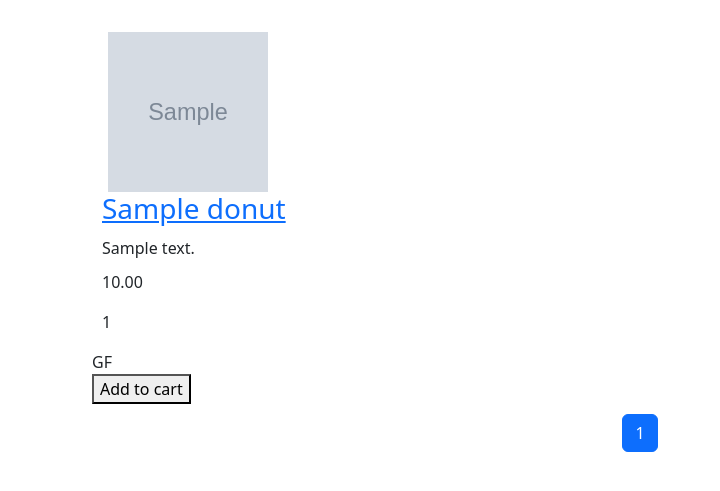
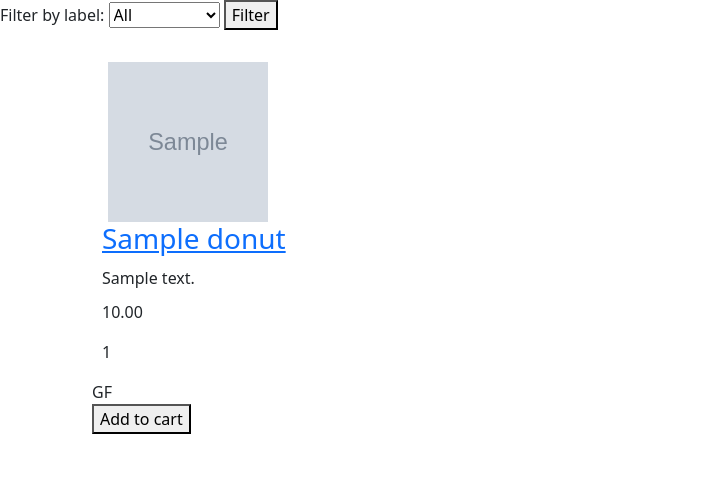
Before and after one commit to ChernovMykola/Donut, a Django app: page / in a window 1280 px wide. Shown: the part 40-531 px from the top of the page, without its empty margins (0-720 px from the left). Run offline with Django 4.2, Linux system fonts and the light colour scheme; tables that the repository leaves empty hold one stand-in row (values such as "Sample post"); grey boxes marked "Sample" are stand-in pictures.

Commit message:
AddFilter

```diff
--- a/donut_app/views.py
+++ b/donut_app/views.py
@@ -11,7 +11,17 @@ class DonutListView(ListView):
 
     def get_queryset(self):
         donut = Donut.objects.all().order_by('id')
+        label = self.request.GET.get('label')
+        if label:
+            donut = Donut.objects.filter(labels__contains=label).order_by('id')
         return donut
+
+    def get_context_data(self, **kwargs):
+        context = super().get_context_data(**kwargs)
+        label = self.request.GET.get('label')
+        context['selected_label'] = label
+        return context
+
 
 
 class DonutDetailView(DetailView):
--- a/static/css/donut.css
+++ b/static/css/donut.css
@@ -54,7 +54,33 @@ nav.list-pages li a:hover {
     display: flex;
     justify-content: center;
 }
-.paginator{
-    display: flex;
-    justify-content: center;
+.pagination {
+  display: flex;
+  justify-content: center;
+  margin-top: 2rem;
 }
+
+.pagination li {
+  display: inline-block;
+  margin: 0 0.25rem;
+}
+
+.pagination li.active a {
+  background-color: #007bff;
+  border-color: #007bff;
+}
+
+.pagination li a {
+  color: #007bff;
+  background-color: #fff;
+  border: 1px solid #dee2e6;
+  padding: 0.5rem 0.75rem;
+  text-decoration: none;
+}
+
+.pagination li a:hover {
+  background-color: #007bff;
+  border-color: #007bff;
+  color: #fff;
+  cursor: pointer;
+}
--- a/templates/donut/base.html
+++ b/templates/donut/base.html
@@ -25,35 +25,7 @@
 
     {% block content %}
     {% endblock  %}
-    <nav aria-label="Page navigation">
-      <ul class="pagination justify-content-center">
-        {% if page_obj.has_previous %}
-          <li class="page-item">
-            <a class="page-link" href="?page={{ page_obj.previous_page_number }}">&laquo; Previous</a>
-          </li>
-        {% endif %}
 
-        {% for num in page_obj.paginator.page_range %}
-          {% if num == page_obj.number %}
-            <li class="page-item active">
-              <a class="page-link" href="#">{{ num }} <span class="sr-only"></span></a>
-            </li>
-          {% else %}
-            {% if num > page_obj.number|add:'-5' and num < page_obj.number|add:'5' %}
-              <li class="page-item">
-                <a class="page-link" href="?page={{ num }}">{{ num }}</a>
-              </li>
-            {% endif %}
-          {% endif %}
-        {% endfor %}
-
-        {% if page_obj.has_next %}
-          <li class="page-item">
-            <a class="page-link" href="?page={{ page_obj.next_page_number }}">Next &raquo;</a>
-          </li>
-        {% endif %}
-      </ul>
-    </nav>
 
     <nav>
 
--- a/templates/donut/home.html
+++ b/templates/donut/home.html
@@ -1,6 +1,15 @@
 {% extends 'donut/base.html' %}
 {% block content %}
 {% load static %}
+<form action="{% url 'donut:donut_list' %}" method="GET">
+    <label for="label">Filter by label:</label>
+    <select name="label" id="label">
+    <option value="">All</option>
+    <option value="GF">Gluten-Free</option>
+    <option value="BS">Basic</option>
+    </select>
+    <button type="submit">Filter</button>
+</form>
 <div class="container">
     <div class="row">
         {% if messages %}
@@ -42,6 +51,48 @@
             {% endblock %}
             </div>
         {% endfor %}
+        <div class="container">
+            <div class="row">
+                <div class="col-md-12">
+                    {% if is_paginated %}
+                    <nav aria-label="Page navigation">
+                        <ul class="pagination">
+                            {% if page_obj.has_previous %}
+                            <li class="page-item">
+                                <a class="page-link" href="?page={{ page_obj.previous_page_number }}
+                                    {% if selected_label %}
+                                        &label={{ selected_label }}
+                                    {% endif %}"
+                                    aria-label="Previous">
+                                    <span class="sr-only">Previous</span>
+                                </a>
+                            </li>
+                            {% endif %}
+                            {% for num in page_obj.paginator.page_range %}
+                            {% if page_obj.number == num %}
+                            <li class="page-item active"><a class="page-link" href="#">{{ num }}</a></li>
+                            {% elif num > page_obj.number|add:'-5' and num < page_obj.number|add:'6' %}
+                            <li class="page-item"><a class="page-link" href="?page={{ num }}{% if selected_label %}&label={{ selected_label }}{% endif %}">{{ num }}</a></li>
+                            {% endif %}
+                            {% endfor %}
+                            {% if page_obj.has_next %}
+                            <li class="page-item">
+                                <a class="page-link" href="?page={{ page_obj.next_page_number }}
+                                    {% if selected_label %}
+                                        &label={{ selected_label }}
+                                    {% endif %}"
+                                    aria-label="Next">
+                                    <span class="sr-only">Next</span>
+                                </a>
+                            </li>
+                            {% endif %}
+                        </ul>
+                    </nav>
+                    {% endif %}
+                </div>
+            </div>
+        </div>
+
     </div>
 </div>
 
```
